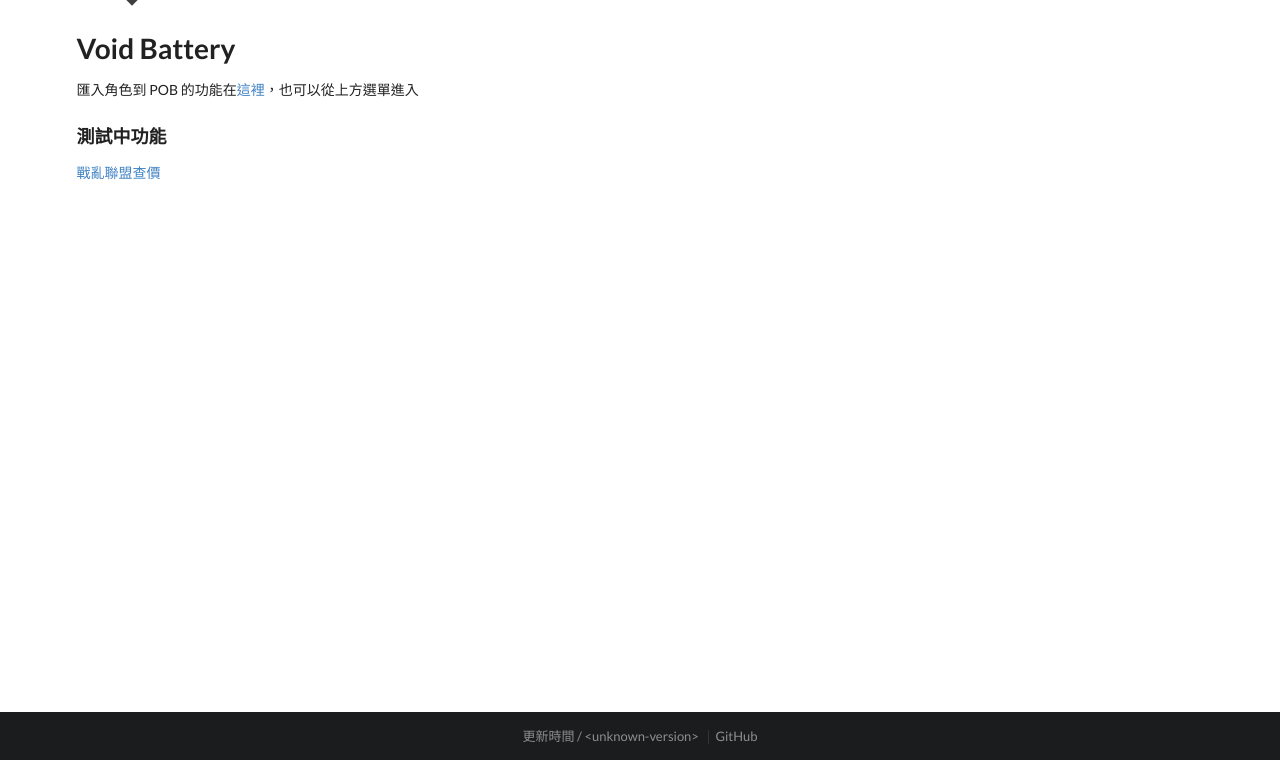
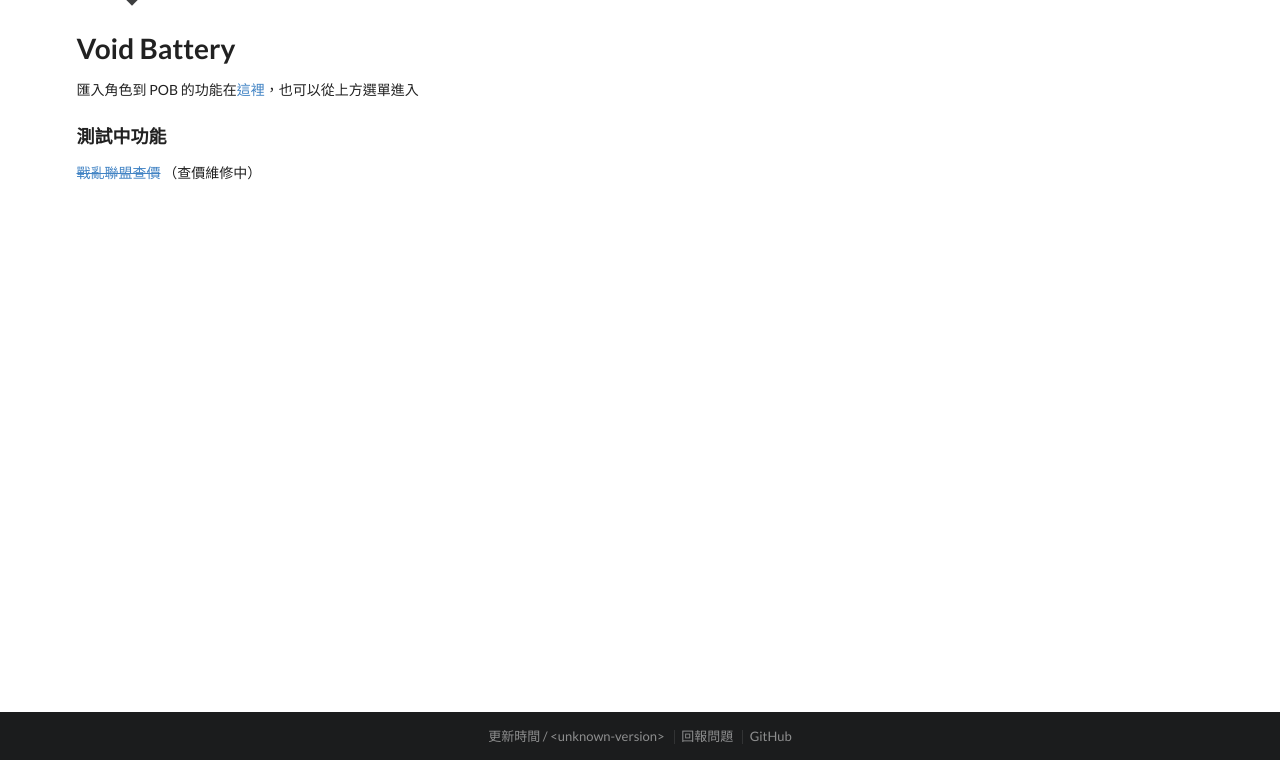
Before and after one commit to afq984/void-battery, a Flask app: page / in a window 1280 px wide. Shown: the part 40-800 px from the top of the page. Run offline with Flask 2, Linux system fonts and the light colour scheme; parts of the project's set-up code (start-up, migrations or seed data) failed here and were passed over.

Commit message:
web updates
1. BetrayalSC -> LeagueSC
2. Disable ninja
3. Link report issue to GitHub

```diff
--- a/web/main.py
+++ b/web/main.py
@@ -53,7 +53,7 @@ def get_application_version():
 
 PAGES = [
     ('/pob/', 'POB'),
-    ('/ninja/BetrayalSC/', '查價')
+    ('/ninja/LeagueSC/', '查價')
 ]
 
 
@@ -66,9 +66,9 @@ def index():
     )
 
 
-@app.route('/ninja/BetrayalSC/')
+@app.route('/ninja/LeagueSC/')
 def red():
-    return redirect('/ninja/BetrayalSC/Currency/')
+    return redirect('/ninja/LeagueSC/Currency/')
 
 
 @cachetools.func.ttl_cache()
@@ -82,8 +82,18 @@ def get_price_info(league):
     return prices.getPriceGroups(data)
 
 
-@app.route('/ninja/BetrayalSC/<group>/')
+@app.route('/ninja/LeagueSC/<group>/')
 def ninja(group):
+    # XXX
+    return render_template(
+        'ninja.html',
+        pages=PAGES,
+        current_group=group,
+        version=get_application_version(),
+        groups=[('Currency', '通貨')],
+        generatedAt='無資料',
+        is_user_stash=False,
+    )
     priceGroups, exaltedPrice, generatedAt = get_price_info('BetrayalSC')
     try:
         info = priceGroups[group]
--- a/web/templates/base.html
+++ b/web/templates/base.html
@@ -59,7 +59,8 @@
           <span class="item">更新時間 / {{ version }}</span>
           {% block footer %}
           {% endblock %}
-        <a class="item" href="https://github.com/afg984/void-battery" target="_blank">GitHub</a>
+          <a class="item" href="https://github.com/afq984/void-battery/issues" target="_blank">回報問題</a>
+          <a class="item" href="https://github.com/afg984/void-battery" target="_blank">GitHub</a>
       </div>
     </div>
   </footer>
--- a/web/templates/index.html
+++ b/web/templates/index.html
@@ -4,7 +4,7 @@
 <h1>Void Battery</h1>
 <p>匯入角色到 POB 的功能在<a href="/pob/">這裡</a>，也可以從上方選單進入</p>
 <h3>測試中功能</h3>
-<p><a href="/ninja/BetrayalSC/">戰亂聯盟查價</a></p>
+<p><a href="/ninja/LeagueSC/" style="text-decoration: line-through">戰亂聯盟查價</a> （查價維修中）</p>
 {% endblock %}
 
 {% block footerdiv %}
--- a/web/templates/ninja.html
+++ b/web/templates/ninja.html
@@ -28,8 +28,8 @@
 
 {% block main %}
 <div class="ui warning message">
-    <div class="header">測試中</div>
-    目前僅支援戰亂聯盟標準
+    <div class="header">維修中</div>
+    由於 3.8 修改數據格式，目前此頁面無作用
 </div>
 
 <div class="ui grid">
@@ -37,7 +37,7 @@
 
         <div class="ui vertical fluid tabular menu">
             {% for en, zh in groups %}
-            <a href="/ninja/BetrayalSC/{{ en }}/" class="{% if current_group == en %}active {% endif %}item">{{ zh }}
+            <a href="/ninja/LeagueSC/{{ en }}/" class="{% if current_group == en %}active {% endif %}item">{{ zh }}
             </a>
             {% endfor %}
         </div>
--- a/web/templates/pob.html
+++ b/web/templates/pob.html
@@ -32,7 +32,6 @@
 
 {% block footer %}
 <span class="item">相容版本 / {{ compat }}</span>
-<a class="item" href="https://docs.google.com/forms/d/1xCzS0IKkDNqtPP2xjbQZf1fNxNbqzM_MFU574TVXOU0" target="_blank">回報問題</a>
 <a class="item" href="https://forum.gamer.com.tw/C.php?bsn=18966&snA=113564" target="_blank">操作說明@巴哈姆特</a>
 {% endblock %}
 
```
